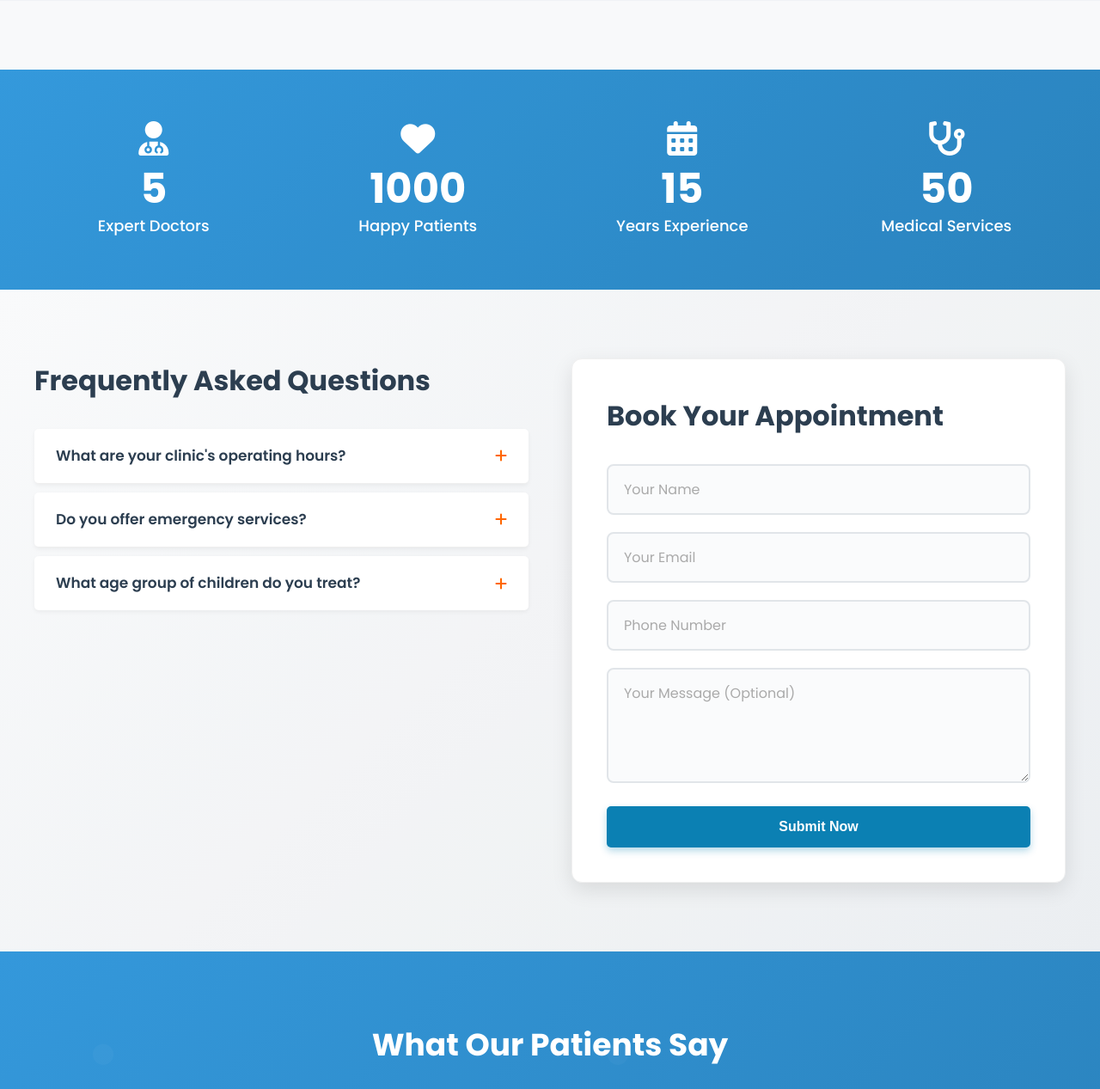
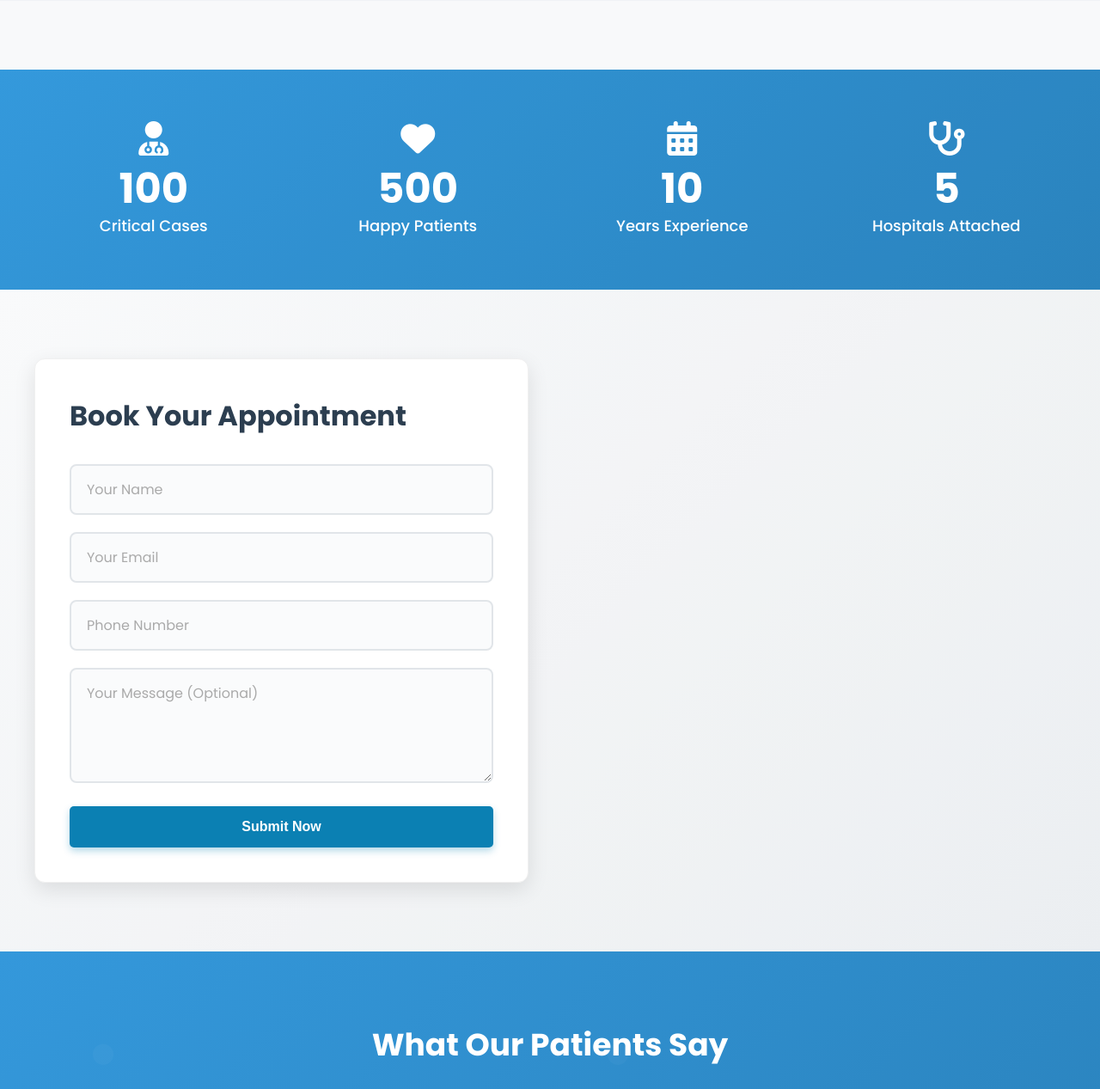
Before and after one commit to Vaibhav-Thorwat/doctor-website, a Flask app: page / in a window 1280 px wide. Shown: the part 2304-3571 px from the top of the page at 86% size. Run offline with Flask 3, Linux system fonts and the light colour scheme.

Commit message:
Update index.html

```diff
--- a/templates/index.html
+++ b/templates/index.html
@@ -190,71 +190,34 @@
     <div class="stats-grid">
       <div class="stat-item">
         <i class="fas fa-user-md"></i>
-                    <div class="stat-number">5</div>
-                    <div class="stat-text">Expert Doctors</div>
+        <div class="stat-number">100+</div>
+        <div class="stat-text">Critical Cases</div>
       </div>
       <div class="stat-item">
         <i class="fas fa-heart"></i>
-                    <div class="stat-number">1000<span>+</span></div>
+        <div class="stat-number">500+</div>
         <div class="stat-text">Happy Patients</div>
       </div>
       <div class="stat-item">
         <i class="fas fa-calendar-alt"></i>
-                    <div class="stat-number">15</div>
+        <div class="stat-number">10+</div>
         <div class="stat-text">Years Experience</div>
       </div>
       <div class="stat-item">
         <i class="fas fa-stethoscope"></i>
-                    <div class="stat-number">50</div>
-                    <div class="stat-text">Medical Services</div>
+        <div class="stat-number">5+</div>
+        <div class="stat-text">Hospitals Attached</div>
       </div>
     </div>
   </div>
 </section>
+
 
     <!-- FAQ & Appointment Section -->
     <section class="faq-appointment-section" id="appointment">
         <div class="faq-appointment-bg-overlay"></div>
         <div class="container">
             <div class="faq-appointment-grid">
-                <!-- FAQ Section -->
-                <div class="faq-section">
-                    <h2>Frequently Asked Questions</h2>
-                    <div class="accordion">
-                        <div class="accordion-item">
-                            <input type="checkbox" id="faq1" class="accordion-toggle">
-                            <label for="faq1" class="accordion-header">
-                                What are your clinic's operating hours?
-                                <i class="fas fa-plus"></i>
-                            </label>
-                            <div class="accordion-content">
-                                <p>Our clinic is open Monday through Friday from 8:00 AM to 6:00 PM, and Saturday from 9:00 AM to 2:00 PM. We also provide 24/7 emergency services for urgent pediatric care.</p>
-                            </div>
-                        </div>
-
-                        <div class="accordion-item">
-                            <input type="checkbox" id="faq2" class="accordion-toggle">
-                            <label for="faq2" class="accordion-header">
-                                Do you offer emergency services?
-                                <i class="fas fa-plus"></i>
-                            </label>
-                            <div class="accordion-content">
-                                <p>Yes, we provide 24/7 emergency pediatric services. For urgent situations, please call our emergency hotline or visit our clinic immediately. Our experienced team is always ready to help.</p>
-                            </div>
-                        </div>
-
-                        <div class="accordion-item">
-                            <input type="checkbox" id="faq3" class="accordion-toggle">
-                            <label for="faq3" class="accordion-header">
-                                What age group of children do you treat?
-                                <i class="fas fa-plus"></i>
-                            </label>
-                            <div class="accordion-content">
-                                <p>We provide comprehensive healthcare services for children from birth to 18 years old. Our pediatricians are specially trained to handle the unique medical needs of infants, children, and adolescents.</p>
-                            </div>
-                        </div>
-                    </div>
-                </div>
 
                 <!-- Appointment Form Section -->
                 <div id="contact" class="appointment-form-section">
@@ -319,21 +282,23 @@
         </div>
     </section>
 
-    <!-- Simple Approach Section -->
-    <section class="simple-approach-section">
-        <div class="container">
-            <div class="simple-approach-content">
-                <div class="simple-approach-image">
-                    <img src="https://images.pexels.com/photos/4173251/pexels-photo-4173251.jpeg?auto=compress&cs=tinysrgb&w=500&h=400&fit=crop" alt="Simple Approach to Child Health">
-                </div>
-                <div class="simple-approach-text">
-                    <h2>A Simple Approach to Child Health</h2>
-                    <p>At Dr. Tolmol's clinic, we believe in a straightforward and effective approach to pediatric care. Our focus is on clear communication, preventive measures, and holistic well-being. We empower parents with the knowledge to make informed decisions about their children's health.</p>
-                    <a href="#contact" class="btn orange-btn">Learn More</a>
+    <!-- map integration -->
+     <div class="map-container">
+  <div class="map">
+    <iframe
+      src="https://www.google.com/maps/embed?pb=!1m18!1m12!1m3!1d3782.5088911972227!2d73.8230655745865!3d18.55289686957039!2m3!1f0!2f0!3f0!3m2!1i1024!2i768!4f13.1!3m3!1m2!1s0x3bc2c072eb4c3c21%3A0x43d12f579fa5e180!2sVithai%20Child%20Care%20Clinic!5e0!3m2!1sen!2sin!4v1721824634249!5m2!1sen!2sin"
+      width="600"
+      height="450"
+      style="border:0;"
+      allowfullscreen=""
+      loading="lazy"
+      referrerpolicy="no-referrer-when-downgrade">
+    </iframe>
   </div>
 </div>
-        </div>
-    </section>
+
+
+
 
     <!-- Footer -->
     <footer class="main-footer" id="contact">
@@ -341,13 +306,7 @@
             <div class="footer-grid">
                 <div class="footer-col about-us">
                     <h3>About Us</h3>
-                    <p>Dr. Tolmol's Pediatric Clinic has been providing exceptional healthcare services for children for over 15 years. We are committed to ensuring the health and well-being of every child.</p>
-                    <div class="footer-social-icons">
-                        <a href="#"><i class="fab fa-facebook-f"></i></a>
-                        <a href="#"><i class="fab fa-twitter"></i></a>
-                        <a href="#"><i class="fab fa-instagram"></i></a>
-                        <a href="#"><i class="fab fa-linkedin-in"></i></a>
-                    </div>
+                    <p>Dr. Prajakta Naigude's Pediatric Clinic has been providing trusted and compassionate pediatric care for over 10 years. We are dedicated to promoting the health and well-being of every child with expert guidance and care.</p>
                 </div>
                 <div class="footer-col our-services">
                     <h3>Our Services</h3>
@@ -362,21 +321,28 @@
                 </div>
                 <div class="footer-col contact-details">
                     <h3>Contact Details</h3>
-                    <p><i class="fas fa-map-marker-alt"></i>123 Medical Center Drive<br>Healthcare District, City 12345</p>
-                    <p><i class="fas fa-phone"></i>+1 (555) 123-4567</p>
-                    <p><i class="fas fa-envelope"></i>info@drtolmolclinic.com</p>
+                    <p><i class="fas fa-map-marker-alt"></i>Shop No 3 Anandghan Society,<br>Panvel, Navi Mumbai, 410206.</p>
+                    <p><i class="fas fa-phone"></i>+91 8459333946</p>
+                    <p><i class="fas fa-envelope"></i>Prajubkadam@gmail.com</p>
                     <p><i class="fas fa-clock"></i>Mon-Fri: 8AM-6PM<br>Sat: 9AM-2PM</p>
                 </div>
             </div>
            <div class="footer-bottom">
-                <p>&copy; 2024 Dr. Tolmol's Pediatric Clinic. All rights reserved.</p>
+  <p>
+    &copy; 2025 Vithai Child Care Clinic. All Rights Reserved.
+    Developed by
+    <a href="https://innovatehive.in" target="_blank" style="color: #fff; text-decoration: underline;">
+      InnovateHive
+    </a>
+  </p>
 </div>
+
         </div>
     </footer>
 
     <!-- Fixed Social Buttons -->
     <div class="fixed-social-buttons">
-        <a href="tel:+919404651532" class="call-btn">
+        <a href="tel:+918459333946" class="call-btn">
             <i class="fas fa-phone"></i>
         </a>
         <a href="https://wa.me/+919404651532" class="whatsapp-btn">
```
Lines whose indentation alone changed are shown as unchanged.
